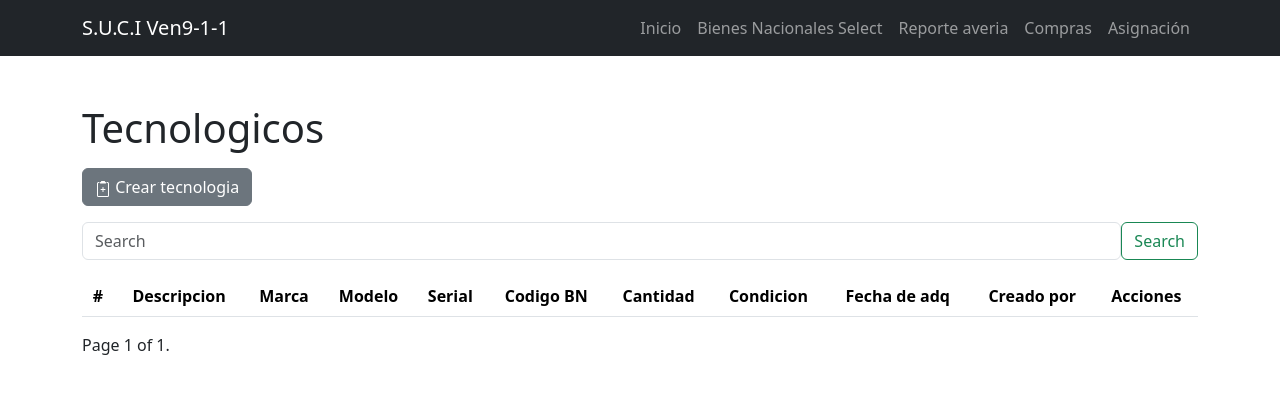
After one commit to esnerf12/django-admin, a Django app: page /bienes/tecnologia in a window 1280 px wide. The commit adds this page. Shown: the top 394 px of the page. Run offline with Django 5.2, Linux system fonts and the light colour scheme; tables that the repository leaves empty hold one stand-in row (values such as "Sample post"); lists and menus that the app fills with data are empty.

Commit message:
tecnologia crud

```diff
--- a/administracion/templates/base.html
+++ b/administracion/templates/base.html
@@ -30,9 +30,6 @@
               <a class="nav-link" href="/">Inicio</a>
             </li>
             <li class="nav-item">
-              <a class="nav-link">Usuario</a>
-            </li>
-            <li class="nav-item">
               <a class="nav-link" >Bienes Nacionales Select</a>
             </li>
             <li class="nav-item">
--- /dev/null
+++ b/administracion/templates/tecnologia.html
@@ -0,0 +1,97 @@
+{% extends 'base.html' %}
+
+{% block content %}
+    <main class="container mt-5">
+        <h1 class="mb-3">Tecnologicos</h1>
+
+        <div class="d-flex">
+            <a class="btn btn-secondary mb-3" href="tecnologia/create/">
+                <svg xmlns="http://www.w3.org/2000/svg" width="16" height="16" fill="currentColor" class="bi bi-clipboard2-plus" viewBox="0 0 16 16">
+                    <path d="M9.5 0a.5.5 0 0 1 .5.5.5.5 0 0 0 .5.5.5.5 0 0 1 .5.5V2a.5.5 0 0 1-.5.5h-5A.5.5 0 0 1 5 2v-.5a.5.5 0 0 1 .5-.5.5.5 0 0 0 .5-.5.5.5 0 0 1 .5-.5z"/>
+                    <path d="M3 2.5a.5.5 0 0 1 .5-.5H4a.5.5 0 0 0 0-1h-.5A1.5 1.5 0 0 0 2 2.5v12A1.5 1.5 0 0 0 3.5 16h9a1.5 1.5 0 0 0 1.5-1.5v-12A1.5 1.5 0 0 0 12.5 1H12a.5.5 0 0 0 0 1h.5a.5.5 0 0 1 .5.5v12a.5.5 0 0 1-.5.5h-9a.5.5 0 0 1-.5-.5z"/>
+                    <path d="M8.5 6.5a.5.5 0 0 0-1 0V8H6a.5.5 0 0 0 0 1h1.5v1.5a.5.5 0 0 0 1 0V9H10a.5.5 0 0 0 0-1H8.5z"/>
+                </svg>
+                Crear tecnologia
+            </a>
+        </div>
+
+        <form class="d-flex form-inline my-2 my-lg-0 mb-3" method="GET">
+            {% csrf_token %}
+            <input class="form-control mr-sm-2" name="q" type="search" placeholder="Search" aria-label="Search">
+            <button class="btn btn-outline-success my-2 my-sm-0" type="submit">Search</button>
+        </form>
+
+        <table class="table my-3">
+            <thead class="thead-dark">
+                <tr class="text-center">
+                    <th scope="col">#</th>
+                    <th scope="col">Descripcion</th>
+                    <th scope="col">Marca</th>
+                    <th scope="col">Modelo</th>
+                    <th scope="col">Serial</th>
+                    <th scope="col">Codigo BN</th>
+                    <th scope="col">Cantidad</th>
+                    <th scope="col">Condicion</th>
+                    <th scope="col">Fecha de adq</th>
+                    <th scope="col">Creado por</th>
+                    <th scope="col">Acciones</th>
+                </tr>
+            </thead>
+            <tbody>
+                {% for tecnologia in tec %}
+                <tr class="text-center">
+                    <th scope="row">{{ tec.id }}</th>
+                    <td>{{ tec.descripcion }}</td>
+                    <td>{{ tec.marca }}</td>
+                    <td>{{ tec.modelo }}</td>
+                    <td>{{ tec.serial }}</td>
+                    <td>{{ tec.codigo_bn }}</td>
+                    <td>{{ tec.cantidad }}</td>
+                    <td>{{ tec.condicion }}</td>
+                    <td>{{ tec.fecha_adq|date:'M j Y:i'}}</td>
+                    <td>{{ tec.user }}</td>
+                    <td>
+                        <div class="d-flex justify-content-center">
+                            <a class="btn btn-primary mx-2" >
+                                <svg xmlns="http://www.w3.org/2000/svg" width="16" height="16" fill="currentColor" class="bi bi-pencil-square" viewBox="0 0 16 16">
+                                    <path d="M15.502 1.94a.5.5 0 0 1 0 .706L14.459 3.69l-2-2L13.502.646a.5.5 0 0 1 .707 0l1.293 1.293zm-1.75 2.456-2-2L4.939 9.21a.5.5 0 0 0-.121.196l-.805 2.414a.25.25 0 0 0 .316.316l2.414-.805a.5.5 0 0 0 .196-.12l6.813-6.814z"/>
+                                    <path fill-rule="evenodd" d="M1 13.5A1.5 1.5 0 0 0 2.5 15h11a1.5 1.5 0 0 0 1.5-1.5v-6a.5.5 0 0 0-1 0v6a.5.5 0 0 1-.5.5h-11a.5.5 0 0 1-.5-.5v-11a.5.5 0 0 1 .5-.5H9a.5.5 0 0 0 0-1H2.5A1.5 1.5 0 0 0 1 2.5z"/>
+                                </svg>
+                                Actualizar
+                            </a>
+                            <form method="POST">
+                                {% csrf_token %}
+                                <button class="btn btn-danger">
+                                    <svg xmlns="http://www.w3.org/2000/svg" width="16" height="16" fill="currentColor" class="bi bi-trash" viewBox="0 0 16 16">
+                                        <path d="M5.5 5.5A.5.5 0 0 1 6 6v6a.5.5 0 0 1-1 0V6a.5.5 0 0 1 .5-.5m2.5 0a.5.5 0 0 1 .5.5v6a.5.5 0 0 1-1 0V6a.5.5 0 0 1 .5-.5m3 .5a.5.5 0 0 0-1 0v6a.5.5 0 0 0 1 0z"/>
+                                        <path d="M14.5 3a1 1 0 0 1-1 1H13v9a2 2 0 0 1-2 2H5a2 2 0 0 1-2-2V4h-.5a1 1 0 0 1-1-1V2a1 1 0 0 1 1-1H6a1 1 0 0 1 1-1h2a1 1 0 0 1 1 1h3.5a1 1 0 0 1 1 1zM4.118 4 4 4.059V13a1 1 0 0 0 1 1h6a1 1 0 0 0 1-1V4.059L11.882 4zM2.5 3h11V2h-11z"/>
+                                    </svg>
+                                    Eliminar
+                                </button>
+                            </form>
+                        </div>
+                    </td>
+                </tr>
+                {% endfor %}
+            </tbody>
+        </table>
+
+        <div class="pagination">
+            <span class="step-links">
+                {% if page_obj.has_previous %}
+                    <a class="btn btn-secondary" href="?page=1">&laquo; first</a>
+                    <a class="btn btn-primary" href="?page={{ page_obj.previous_page_number }}">previous</a>
+                {% endif %}
+
+                <span class="current">
+                    Page {{ page_obj.number }} of {{ page_obj.paginator.num_pages }}.
+                </span>
+
+                {% if page_obj.has_next %}
+                    <a class="btn btn-primary" href="?page={{ page_obj.next_page_number }}">next</a>
+                    <a class="btn btn-secondary" href="?page={{ page_obj.paginator.num_pages }}">last &raquo;</a>
+                {% endif %}
+            </span>
+        </div>
+    </main>
+{% endblock %}
--- a/administracion/views.py
+++ b/administracion/views.py
@@ -1,5 +1,65 @@
-from django.shortcuts import render
+from django.shortcuts import render, redirect, get_object_or_404
+from .models import Articulo, Averia, Asignacion, Compra
+from .forms import TecnologiaForm, ConsumibleForm, MobiliarioForm, VehiculoForm, AveriaForm, CompraForm, AsignacionForm
+from django.core.paginator import Paginator
 
 # Create your views here.
 def inicio(request):
     return render(request, 'inicio.html')
+
+def tecnologia(request):
+    tecnologia = Articulo.objects.filter(tipo_articulo=1)
+    paginator = Paginator(tecnologia, 10)  # Show 20 emergencies per page.
+
+    page_number = request.GET.get("page", 1)
+    page_obj = paginator.get_page(page_number)
+    return render(request, 'tecnologia.html', {
+        'tecnologia': paginator.page(page_number),
+        'page_obj': page_obj
+    })
+
+def create_tecnologia(request):
+    if request.method == 'GET':
+        return render(request, 'create_tecnologia.html', {
+            'form': TecnologiaForm
+        })
+    else:
+        try:
+            form = TecnologiaForm(request.POST)
+            new_tecnologia = form.save(commit=False)
+            new_tecnologia.user = request.user
+            new_tecnologia.tipo_articulo_id = 1
+            new_tecnologia.save()
+            return redirect('tecnologia')
+        except ValueError:
+            return render(request, 'create_tecnologia.html', {
+                'form': TecnologiaForm,
+                'error': 'Please provide valid data'
+            })
+
+def update_tecnologia(request, tecnologia_id):
+    if request.method == 'GET':
+        tecnologia = get_object_or_404(Articulo, pk=tecnologia_id, user=request.user)
+        form = TecnologiaForm(instance=tecnologia)
+        return render(request, 'update_tecnologia.html', {
+            'tecnologia': tecnologia,
+            'form': form
+        })
+    else:
+        try:
+            tecnologia = get_object_or_404(Articulo, pk=tecnologia_id, user=request.user)
+            form = TecnologiaForm(request.POST, instance=tecnologia)
+            form.save()
+            return redirect('tecnologia')
+        except ValueError:
+            return render(request, 'update_tecnologia.html', {
+                'tecnologia': tecnologia,
+                'form': form,
+                'error': 'Error updating emergency'
+            })
+
+def delete_tecnologia(request, tecnologia_id):
+    tecnologia = get_object_or_404(Articulo, pk=tecnologia_id, user=request.user)
+    if request.method == 'POST':
+        tecnologia.delete()
+        return redirect('tecnologia')
--- a/djangocrud/urls.py
+++ b/djangocrud/urls.py
@@ -21,4 +21,8 @@ from administracion import views
 urlpatterns = [
     path('admin/', admin.site.urls),
     path('', views.inicio, name='inicio'),
+    path('bienes/tecnologia', views.tecnologia, name='tecnologia'),
+    path('bienes/tecnologia/create/', views.create_tecnologia, name='create_tecnologia'),
+    path('bienes/tecnologia/<int:emergency_id>/', views.update_tecnologia, name='update_tecnologia'),
+    path('bienes/tecnologia/<int:emergency_id>/delete', views.delete_tecnologia, name='delete_tecnologia'),
 ]
```
Also changed, not shown: administracion/forms.py (added, +44 -0 lines), administracion/templates/create_tecnologia.html (added, +31 -0 lines), administracion/templates/update_tecnologia.html (added).
